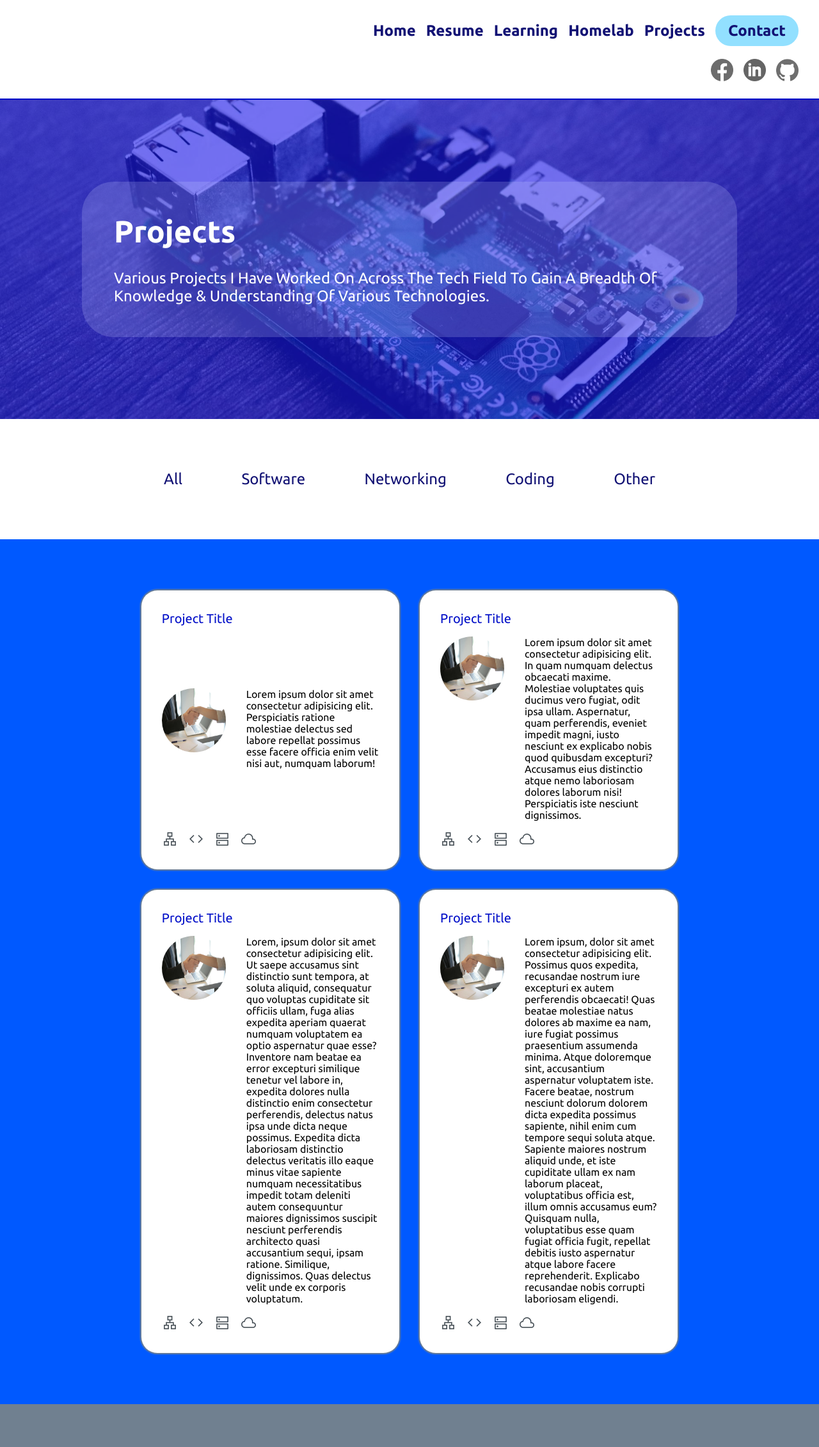
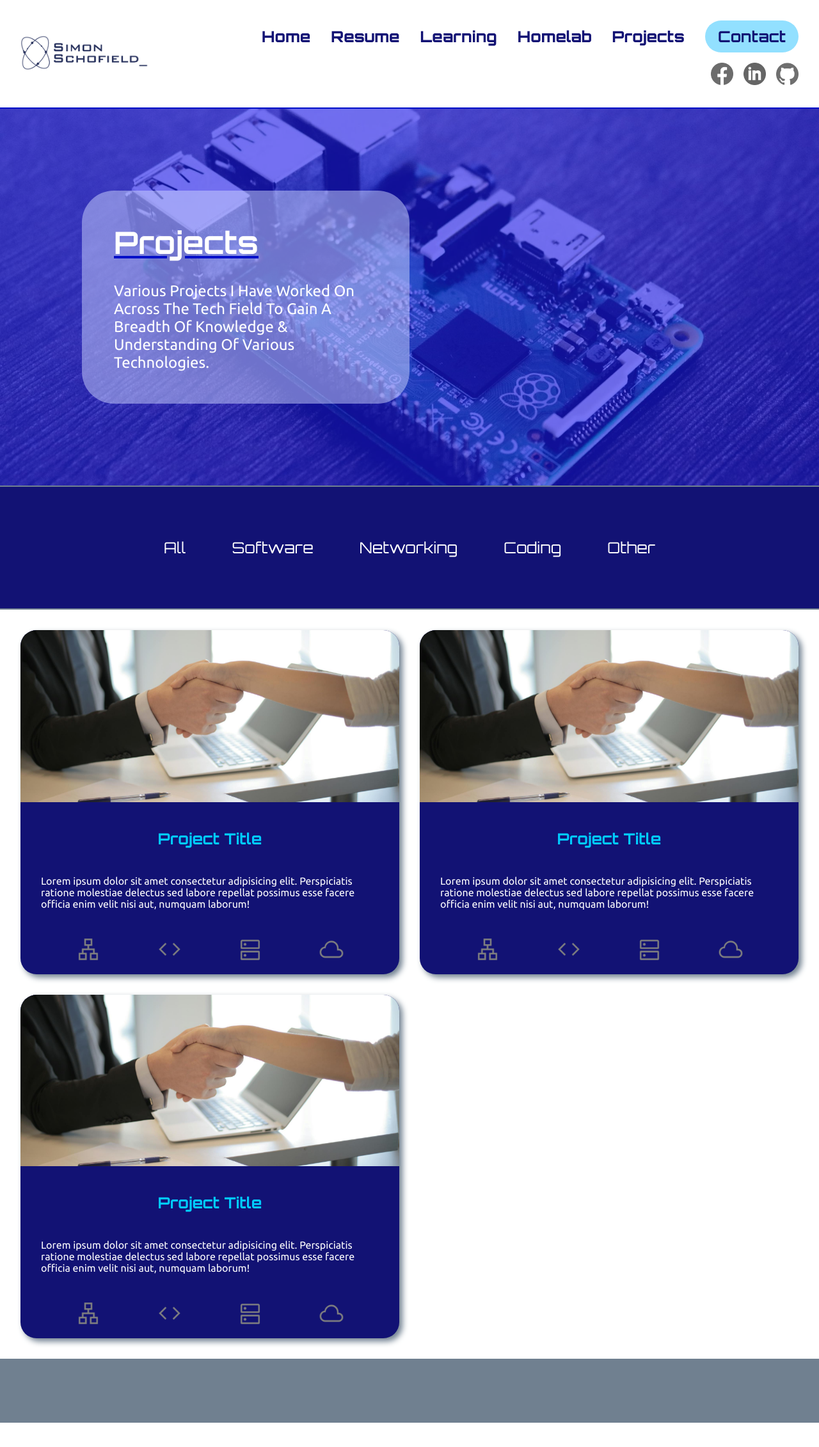
Before and after one commit to SJS404/SJS404.github.io, a plain HTML site: page projects.html in a window 1280 px wide. Shown: the whole page at 64% size. After the commit the page ends 2224 px from the top, so only its background shows below. Drawn offline with Linux system fonts and the light colour scheme.

Commit message:
Add files via upload
Update to font type, added Orbitron.

Ideas Worked on with the cards and how they are displayed.

```diff
--- a/projects.html
+++ b/projects.html
@@ -11,7 +11,11 @@
     <header>
         <nav>
             <div class="navbar">
-                <ul class="nav-links">
+                <div class="logo">
+                    <a href="/"><img src="assets/Logo.png" alt="Simon Schofield Logo"></a>
+                </div>
+                <div class="nav-links">
+                    <ul class="navigation-links">
                         <li><a href="index.html">Home</a></li>
                         <li><a href="work.html">Resume</a></li>
                         <li><a href="learning.html">Learning</a></li>
@@ -25,9 +29,9 @@
                                 <a href="#" class="close-button">&times;</a>
                                 <h2>Contact Me</h2>
                                 <p>Get in touch to connect, collaborate or just say hello. I'm open to new  opportunities and experience within the field, as well as meeting new people.</p>
-                            <div class="contact-social"><a href=""><img src="assets/social/messenger.png" alt="Messenger"></a>
-                            <a href=""><img src="assets/social/whatsapp.png" alt="Whatsapp"></a>
-                            <a href=""><img src="assets/social/gmail.png" alt="Email"></a></div>
+                                <div class="contact-social"><a href="https://tinyurl.com/23oxhf2r" target="_blank"><img src="assets/social/messenger.png" alt="Messenger"></a>
+                                <a href="https://tinyurl.com/2xpep4kw" target="_blank"><img src="assets/social/whatsapp.png" alt="Whatsapp"></a>
+                                <a href="https://tinyurl.com/2732v8fm" target="_blank"><img src="assets/social/gmail.png" alt="Email"></a></div>
                             </div>
                         </div>
                     </ul>
@@ -36,6 +40,7 @@
                         <li><a href="https://www.linkedin.com/in/simon-schofield88/"><img src="assets/social/linkedin.png" alt="Linkedin"></a></li>
                         <li><a href="https://github.com/SJS404"><img src="assets/social/github.png" alt="Github"></a></li>
                     </ul>
+                </div>
             </div>
         </nav>
     </header>
@@ -65,61 +70,49 @@
         </div>
 
         <div class="pro-gallery">
+
             <div class="pro-card">
-                <a href="">Project Title</a>
-                <div class="pro-content">
-                    <img src="assets/backgrounds/work.jpg" alt="Project Image">
+
+                <img class="pro-logo" src="assets/backgrounds/work.jpg" alt="Project Image">
+                <a href=""><h2>Project Title</h2></a>
                 <p>Lorem ipsum dolor sit amet consectetur adipisicing elit. Perspiciatis ratione molestiae delectus sed labore repellat possimus esse facere officia enim velit nisi aut, numquam laborum!</p>
+                <ul>
+                <li><img src="assets/projects/icon_set/network.png" alt="tag1" title="Network"></li>
+                <li><img src="assets/projects/icon_set/coding.png" alt="tag2" title="Coding"></li>
+                <li><img src="assets/projects/icon_set/server.png" alt="tag3" title="Server"></li>
+                <li><img src="assets/projects/icon_set/cloud.png" alt="tag4" title="Cloud"></li>
+                </ul>
+
             </div>
+
+            <div class="pro-card">
+
+                <img class="pro-logo" src="assets/backgrounds/work.jpg" alt="Project Image">
+                <a href=""><h2>Project Title</h2></a>
+                <p>Lorem ipsum dolor sit amet consectetur adipisicing elit. Perspiciatis ratione molestiae delectus sed labore repellat possimus esse facere officia enim velit nisi aut, numquam laborum!</p>
                 <ul>
                 <li><img src="assets/projects/icon_set/network.png" alt="tag1"></li>
                 <li><img src="assets/projects/icon_set/coding.png" alt="tag2"></li>
                 <li><img src="assets/projects/icon_set/server.png" alt="tag3"></li>
                 <li><img src="assets/projects/icon_set/cloud.png" alt="tag4"></li>
                 </ul>
+
             </div>
 
             <div class="pro-card">
-                <a href="">Project Title</a>
-                <div class="pro-content">
-                    <img src="assets/backgrounds/work.jpg" alt="Project Image">
-                    <p>Lorem ipsum dolor sit amet consectetur adipisicing elit. In quam numquam delectus obcaecati maxime. Molestiae voluptates quis ducimus vero fugiat, odit ipsa ullam. Aspernatur, quam perferendis, eveniet impedit magni, iusto nesciunt ex explicabo nobis quod quibusdam excepturi? Accusamus eius distinctio atque nemo laboriosam dolores laborum nisi! Perspiciatis iste nesciunt dignissimos.</p>
-                </div>
+
+                <img class="pro-logo" src="assets/backgrounds/work.jpg" alt="Project Image">
+                <a href=""><h2>Project Title</h2></a>
+                <p>Lorem ipsum dolor sit amet consectetur adipisicing elit. Perspiciatis ratione molestiae delectus sed labore repellat possimus esse facere officia enim velit nisi aut, numquam laborum!</p>
                 <ul>
                 <li><img src="assets/projects/icon_set/network.png" alt="tag1"></li>
                 <li><img src="assets/projects/icon_set/coding.png" alt="tag2"></li>
                 <li><img src="assets/projects/icon_set/server.png" alt="tag3"></li>
                 <li><img src="assets/projects/icon_set/cloud.png" alt="tag4"></li>
                 </ul>
+
             </div>
 
-            <div class="pro-card">
-                <a href="">Project Title</a>
-                <div class="pro-content">
-                    <img src="assets/backgrounds/work.jpg" alt="Project Image">
-                    <p>Lorem, ipsum dolor sit amet consectetur adipisicing elit. Ut saepe accusamus sint distinctio sunt tempora, at soluta aliquid, consequatur quo voluptas cupiditate sit officiis ullam, fuga alias expedita aperiam quaerat numquam voluptatem ea optio aspernatur quae esse? Inventore nam beatae ea error excepturi similique tenetur vel labore in, expedita dolores nulla distinctio enim consectetur perferendis, delectus natus ipsa unde dicta neque possimus. Expedita dicta laboriosam distinctio delectus veritatis illo eaque minus vitae sapiente numquam necessitatibus impedit totam deleniti autem consequuntur maiores dignissimos suscipit nesciunt perferendis architecto quasi accusantium sequi, ipsam ratione. Similique, dignissimos. Quas delectus velit unde ex corporis voluptatum.</p>
-                </div>
-                <ul>
-                    <li><img src="assets/projects/icon_set/network.png" alt="tag1"></li>
-                    <li><img src="assets/projects/icon_set/coding.png" alt="tag2"></li>
-                    <li><img src="assets/projects/icon_set/server.png" alt="tag3"></li>
-                    <li><img src="assets/projects/icon_set/cloud.png" alt="tag4"></li>
-                </ul>
-            </div>
-
-            <div class="pro-card">
-                <a href="">Project Title</a>
-                <div class="pro-content">
-                    <img src="assets/backgrounds/work.jpg" alt="Project Image">
-                    <p>Lorem ipsum, dolor sit amet consectetur adipisicing elit. Possimus quos expedita, recusandae nostrum iure excepturi ex autem perferendis obcaecati! Quas beatae molestiae natus dolores ab maxime ea nam, iure fugiat possimus praesentium assumenda minima. Atque doloremque sint, accusantium aspernatur voluptatem iste. Facere beatae, nostrum nesciunt dolorum dolorem dicta expedita possimus sapiente, nihil enim cum tempore sequi soluta atque. Sapiente maiores nostrum aliquid unde, et iste cupiditate ullam ex nam laborum placeat, voluptatibus officia est, illum omnis accusamus eum? Quisquam nulla, voluptatibus esse quam fugiat officia fugit, repellat debitis iusto aspernatur atque labore facere reprehenderit. Explicabo recusandae nobis corrupti laboriosam eligendi.</p>
-                </div>
-                <ul>
-                    <li><img src="assets/projects/icon_set/network.png" alt="tag1"></li>
-                    <li><img src="assets/projects/icon_set/coding.png" alt="tag2"></li>
-                    <li><img src="assets/projects/icon_set/server.png" alt="tag3"></li>
-                    <li><img src="assets/projects/icon_set/cloud.png" alt="tag4"></li>
-                </ul>
-            </div>
 
         </div>
 
--- a/styles.css
+++ b/styles.css
@@ -1,4 +1,6 @@
 @import url('https://fonts.googleapis.com/css2?family=Ubuntu+Sans:ital,wght@0,100..800;1,100..800&family=Ubuntu:wght@400;700&display=swap');
+
+@import url('https://fonts.googleapis.com/css2?family=Orbitron:wght@400..900&display=swap');
 
 :root {
     --blue-accent: #121274;
@@ -10,59 +12,68 @@
     --slate: #708090ff;
     --white: #ffffffff;
 }
+
+
 * {
     padding: 0;
     margin: 0;
     box-sizing: border-box;
-    font-family: "Ubuntu", sans-serif;
+    font-family: "Ubuntu", "Orbitron", sans-serif;
 
 }
 
-
-main {
-    padding-inline: 10%;
-
+html {
+    min-width: 100%;
 }
 nav {
     background-color: var(--white);
-    display: flex;
     border-bottom: 2px solid var(--medium-blue);
 
 }
 
 .navbar {
-    min-width: 50%;
-    margin-block: 1.5rem;
-    margin-left: auto;
-    margin-right: 2rem;
+    display: flex;
+    justify-content: space-between;
+    align-items: center;
+    padding: 2rem;
+}
+
+.navbar .logo img{
+    max-width: 200px;
+    height:auto;
 
 }
 
 .nav-links {
     display: flex;
+    flex-direction: column;
+    gap: 1rem;
+}
+.navigation-links {
+    display: flex;
     flex-wrap: wrap;
-    gap: 1rem;
     list-style: none;
     font-size: 1.5rem;
     font-weight: 800;
-    justify-content: space-between;
-    margin: 0;
+    gap: 2rem;
     align-items: center;
+    justify-content: flex-end;
 
 }
 
-.nav-links ul {
+.navigation-links ul {
 
     cursor: pointer;
 }
-.nav-links li a {
+.navigation-links li a {
 
     color: var(--blue-accent);
     text-decoration: none;
+    font-family: Orbitron;
 
 }
 
-.nav-links li a:hover {
+.navigation-links li a:hover {
     color: var(--risd-blue);
     font-size: 1.75rem;
 }
@@ -77,7 +88,7 @@ nav {
     width: 100%;
     height: 100%;
     overflow: auto;
-    background-color: rgba(0, 0, 0, 0.5);
+    background-color: rgba(0, 0, 0, 0.75);
 }
 
 /* Modal content */
@@ -93,11 +104,12 @@ nav {
     width: 80%;
     max-width: 500px;
     border-radius: 10px;
-    gap: 1.5rem;
+    gap: 5rem;
 
 }
 
 .modal-content p {
+    max-width: 35ch;
     text-align: center;
     font-weight: 400;
     font-size: 1rem;
@@ -140,9 +152,7 @@ nav {
 .contact-btn {
     display: inline-block;
     padding: 10px 20px;
-    /* font-size: 16px; */
     font-weight: bold;
-    /* color: white; */
     background-color: var(--pale-azure);
     border: none;
     border-radius: 25px;
@@ -163,7 +173,6 @@ nav {
     justify-content: flex-end;
     list-style: none;
     gap: 1rem;
-    margin-top: 20px;
 
 
     img {
@@ -186,6 +195,7 @@ nav {
     align-items: flex-start;
     gap: 2rem;
     padding: 10%;
+
 
     button {
         padding: 20px;
@@ -210,26 +220,39 @@ nav {
 .summary {
     display: flex;
     flex-direction: column;
+    max-width: 50%;
     gap: 2rem;
-    background-color: rgba(203, 211, 255, .2);
+    background-color: rgba(203, 211, 255, .5);
     color: white;
     padding: 50px;
     border-radius: 50px;
-
     text-transform: capitalize;
 
-    h1 {
+}
+
+@media screen and (max-width: 1000px){
+
+    .summary {
+        max-width:100%;
+    }
+
+}
+
+
+.summary h1 {
+    text-decoration: underline var(--medium-blue);
     font-size: 3rem;
+    font-family: Orbitron;
 }
-    h2 {
+
+.summary h2 {
     font-size: 1.5rem;
     font-weight: 400;
 }
 
-
+.summary p{
+    font-size: 1.75rem;
 }
-
-
 
 .about {
     padding: 50px 20%;
@@ -269,9 +292,9 @@ nav {
 }
 
 .tech {
-    /* width: 100%; */
+    width: 100%;
     display: flex;
-    padding: 50px 25px;
+    padding: 50px 0 50px 0;
     justify-content: space-evenly;
     overflow-x: hidden;
     gap: 4rem;
@@ -377,8 +400,9 @@ nav {
     display: flex;
     justify-content: center;
     align-items: center;
-    margin-block: 50px;
-    border: 2px solid var(--blue-accent);
+    /* margin-block: 50px; */
+    padding: 2rem;
+    /* border: 2px solid var(--blue-accent); */
 
 }
 
@@ -486,10 +510,12 @@ nav {
 
 
 .previous {
-    display: flex;
-    flex-direction: column;
+    /* display: flex; */
+    /* flex-direction: column; */
+    display: grid;
+    grid-template-columns: 1fr 1fr;
     align-items: center;
-    padding: 10px 24px;
+    padding: 2rem 10%;
     gap: 4rem;
     /* border: 2px solid pink; */
 
@@ -502,6 +528,39 @@ nav {
     padding: 5rem 5%;
 }
 
+.section h2 {
+    background-color: #121274;
+    padding: 2rem;
+    text-align: center;
+    align-content: center;
+    color: var(--white);
+    font-family: Orbitron;
+    position: relative;
+
+}
+
+.section h2:before,
+.section h2:after {
+  position: absolute;
+  top: 0;
+  width: 45%;
+  height: 100%;
+  content: "";
+  z-index: 1;
+}
+
+.section h2:before {
+    left: 0;
+    background: linear-gradient(to left, rgba(194, 111, 23, 0), white);
+  }
+
+.section h2:after {
+    right: 0;
+    background: linear-gradient(to right, rgba(255, 255, 255, 0), white);
+  }
+
+
+
 .edu-wrapper {
 
     padding: 50px;
@@ -512,11 +571,15 @@ nav {
 }
 
 .edu-content {
-    border: 1px solid pink;
+    /* border: 1px solid pink;
     display: flex;
     justify-content: space-between;
+    align-items: center; */
+
+    display: grid;
+    grid-template-columns: 1fr auto;
     align-items: center;
-
+    justify-items: start;
 }
 
 .edu-content h3 {
@@ -534,17 +597,26 @@ nav {
 
 .cert-wrapper,
 .cert-card {
-    border: 1px solid red;
+    /* border: 1px solid red; */
     display: flex;
     flex-direction: column;
     align-items: center;
     gap: 1rem;
     padding: 2rem;
+
+}
+
+.cert-card {
+    border-radius: 25px;
+    background-color: var(--blue-accent);
+    color: var(--white);
+    box-shadow: 5px 5px 10px var(--slate);
 }
 
 .cert-card img {
     max-width: 300px;
     height: auto;
+
 }
 .cert-card-ins {
     display: flex;
@@ -553,6 +625,17 @@ nav {
     gap: 1rem;
 }
 
+.cert-card-ins > img {
+    background-color: white;
+    padding: 1rem;
+    border-radius: 25px;
+}
+
+.cert-card-ins .institute {
+    font-family: Orbitron;
+    font-weight: 700;
+    color: gold;
+}
 /* Try Hack Me */
 
 .thm-wrapper,
@@ -618,17 +701,23 @@ nav {
     align-items: center;
     gap: 1rem;
     padding: 2rem;
+    box-shadow: 5px 5px 10px var(--slate);
+    background-color: var(--blue-accent);
 }
 
 
 
 
-.course-title {
+.course-card2 .course-title {
     text-align: center;
+    font-family: Orbitron;
+    font-weight: 700;
+    color: gold;
 }
 .course-card2 .logo {
     max-width: 50%;
     height: auto;
+
 }
 
 
@@ -648,25 +737,39 @@ nav {
     border: 1px solid var(--blue-accent);
     border-radius: 25px;
 
+
     @media screen and (max-width:800px) {
         max-width: 50%;
     }
 }
 
+
+
 .course-summary2 p {
-    color: var(--risd-blue);
+    color: var(--white);
     text-align: center;
 }
 .pro-filter {
     padding: 5rem 20%;
     font-size: 1.5rem;
-    color: var(--blue-accent);
+    color: var(--white);
+    background-color: var(--blue-accent);
+    border-top: 2px solid var(--slate);
+    border-bottom: 2px solid var(--slate);
 }
 
 .pro-filter ul {
+
+    display: flex;
+    flex-wrap: wrap;
+    justify-content: space-between;
     list-style: none;
-    display: flex;
-    justify-content: space-between;
+
+}
+
+.pro-filter li,
+.pro-card h2 {
+    font-family: Orbitron;
 }
 
 .pro-filter li:hover {
@@ -674,70 +777,60 @@ nav {
     text-decoration: underline dotted var(--medium-blue) 5px;
 }
 
+
 .pro-gallery {
-    background-color: var(--risd-blue);
-    padding: 5rem 5%;
-    display: flex;
-    flex-flow: wrap;
-    justify-content: center;
+    display: grid;
+    grid-template-columns: 1fr 1fr;
     gap: 2rem;
+    padding: 2rem;
+    justify-items: center;
 }
 
+
 .pro-card {
-    /* border: 1px solid red; */
-    background-color: white;
-    border-radius:25px;
-    box-shadow: 0 0 2px 2px var(--slate);
-    padding: 2rem;
+    /* border: 2px solid red; */
+    border-radius: 25px;
     display: flex;
     flex-direction: column;
-    flex-wrap: wrap;
-    gap: 1rem;
-    max-width: 35%;
     justify-content: space-between;
-
-
-
-    a {
-        /* width: 100%; */
-        text-decoration: none;
-        font-size: 1.25rem;
-        color: var(--medium-blue)
+    align-items: center;
+    color: var(--white);
+    background-color: var(--blue-accent);
+    box-shadow: 5px 5px 10px var(--slate);
 
 }
 
-    a:hover {
-        font-weight: 800;
-    }
-    img {
-        width: 25px;
-        height: auto;
-
-     }
-    p {
-        text-wrap: wrap;
-    }
-    ul {
-
-        display: flex ;
-        list-style: none;
-        gap: 1rem;
+.pro-card img {
+    width: 100%;
+    max-height: 50%;
+    object-fit: cover;
+    border-top-left-radius: 25px;
+    border-top-right-radius: 25px;
 }
 
-
-
+.pro-card ul  {
+    display: flex;
+    justify-content: space-evenly;
+    list-style: none;
+    align-items: center;
+    width: 100%;
 }
 
-.pro-content {
-        display: flex;
-        gap: 2rem;
+.pro-card ul img {
 
-        img {
-            width: 100px;
-            height: 100px;
-            border-radius: 100%;
+    max-height: 2.5rem;
+    width: auto;
+    margin-bottom: 1rem;
+    filter: invert(50%);
+}
 
+.pro-card p {
+    padding-inline: 2rem;
 }
+
+.pro-card a {
+    text-decoration: none;
+    color: var(--vivid-sky-blue);
 }
 
 footer {
```
Also changed, not shown: homelab.html (+9 -4 lines), index.html (+9 -4 lines), learning.html (+14 -5 lines), work.html (+11 -11 lines), assets/Logo.png (added), assets/LogoWhite.png (added). Lines whose indentation alone changed are shown as unchanged.
